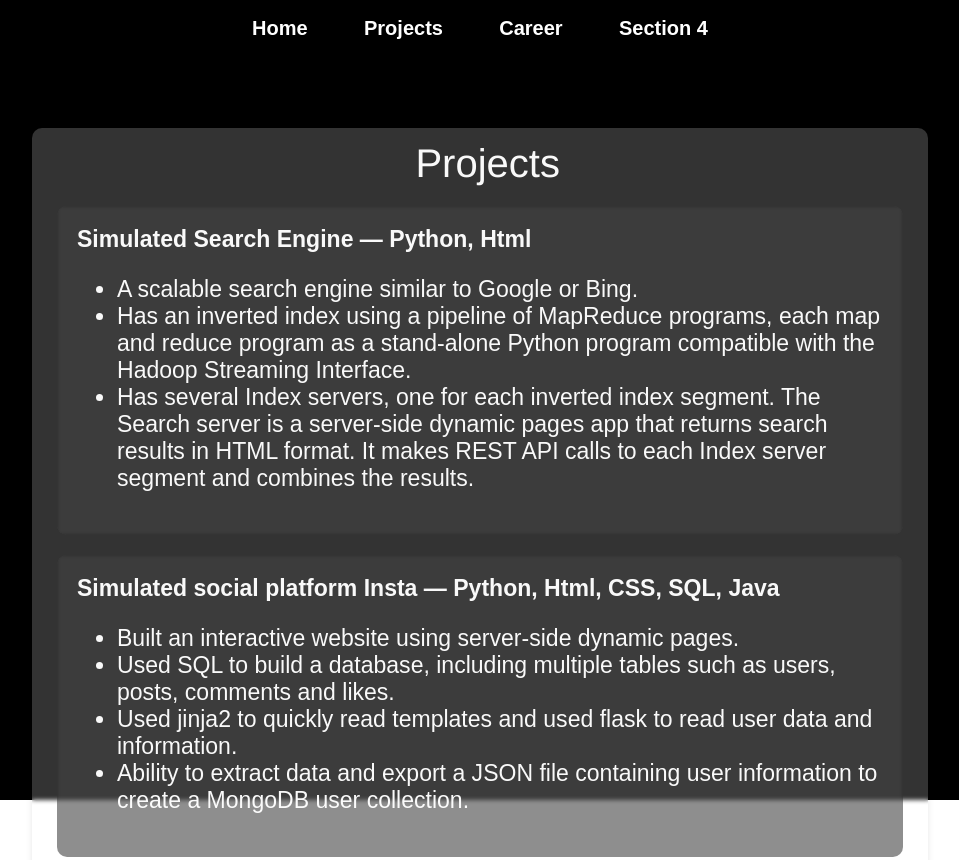
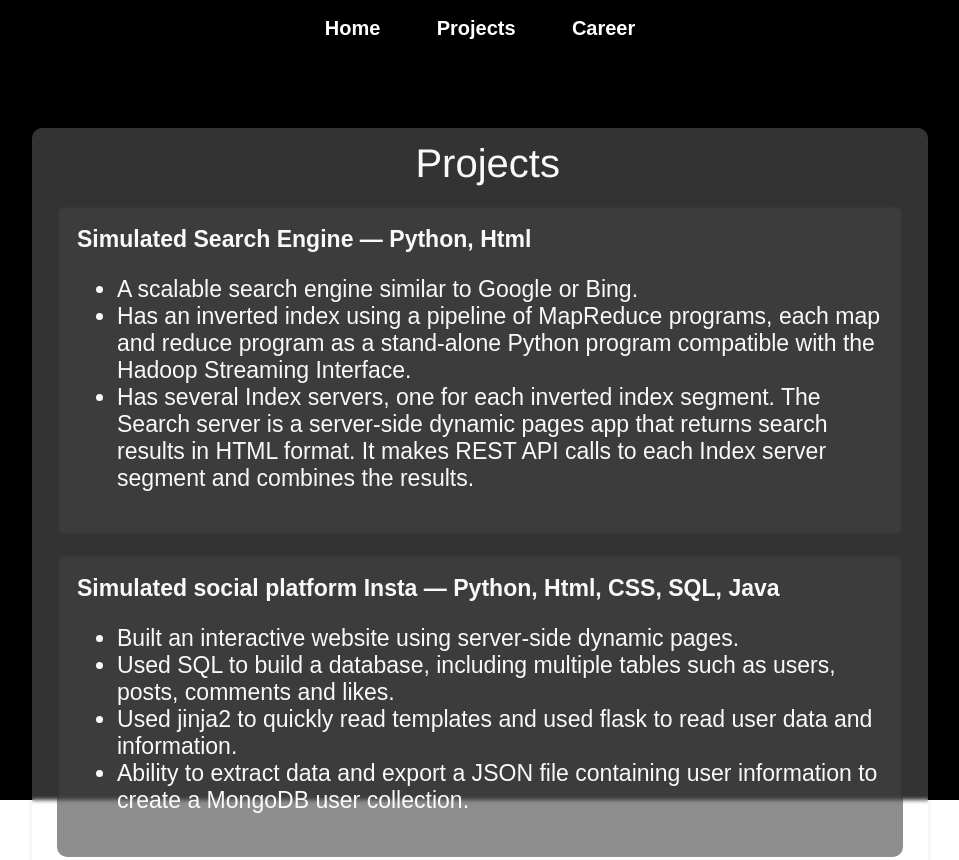
Before and after one commit to Luffy117/Luffy117.github.io, a plain HTML site: page project.html in a window 1280 px wide. Shown: the top 860 px of the page, without its empty margins (160-1119 px from the left). Drawn offline with Linux system fonts and the light colour scheme.

Commit message:
Update project.html

```diff
--- a/project.html
+++ b/project.html
@@ -17,7 +17,6 @@
                 <li><a href="index.html">Home</a></li>
                 <li><a href="#">Projects</a></li>
                 <li><a href="career.html">Career</a></li>
-                <li><a href="#section4">Section 4</a></li>
             </ul>
         </nav>
 
```
